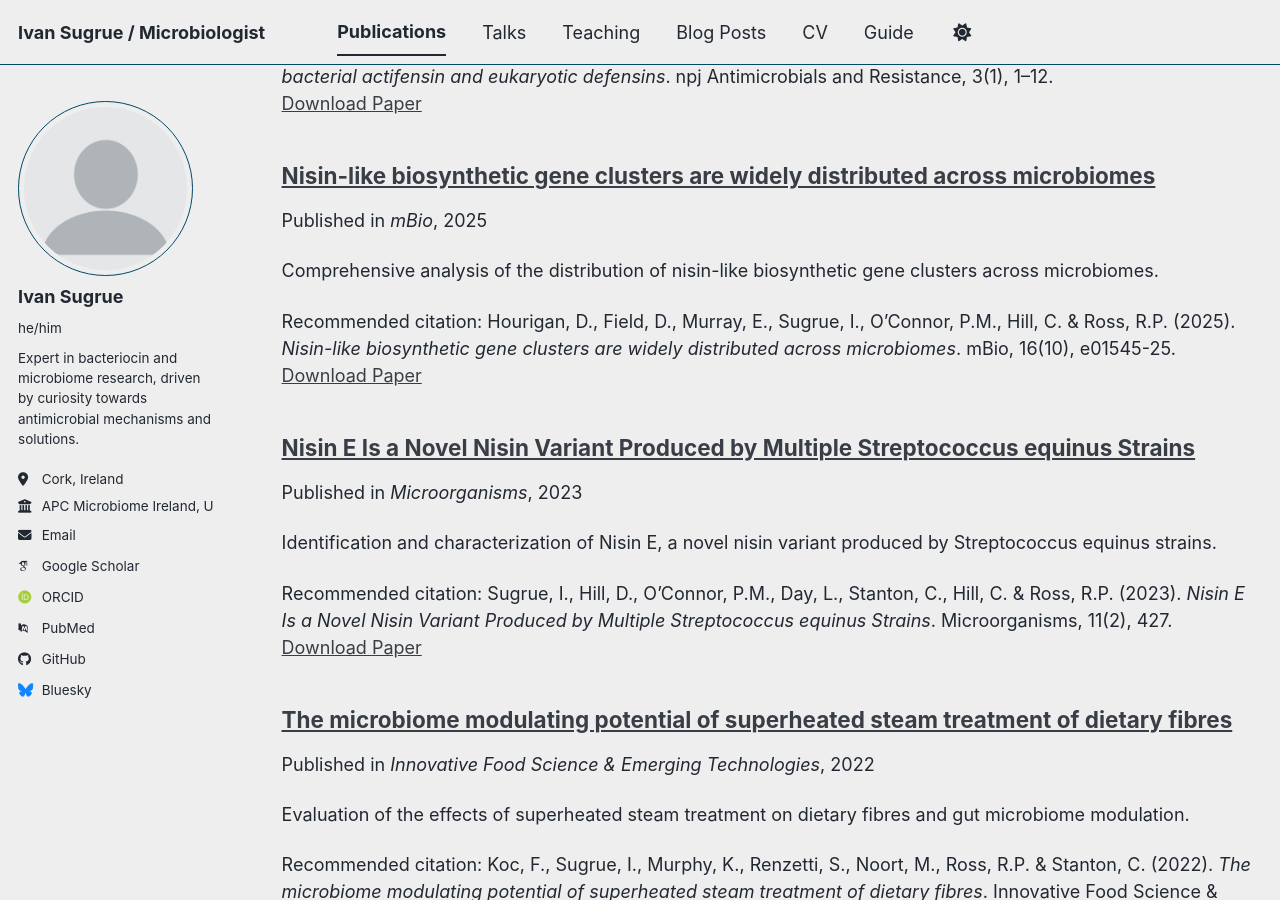
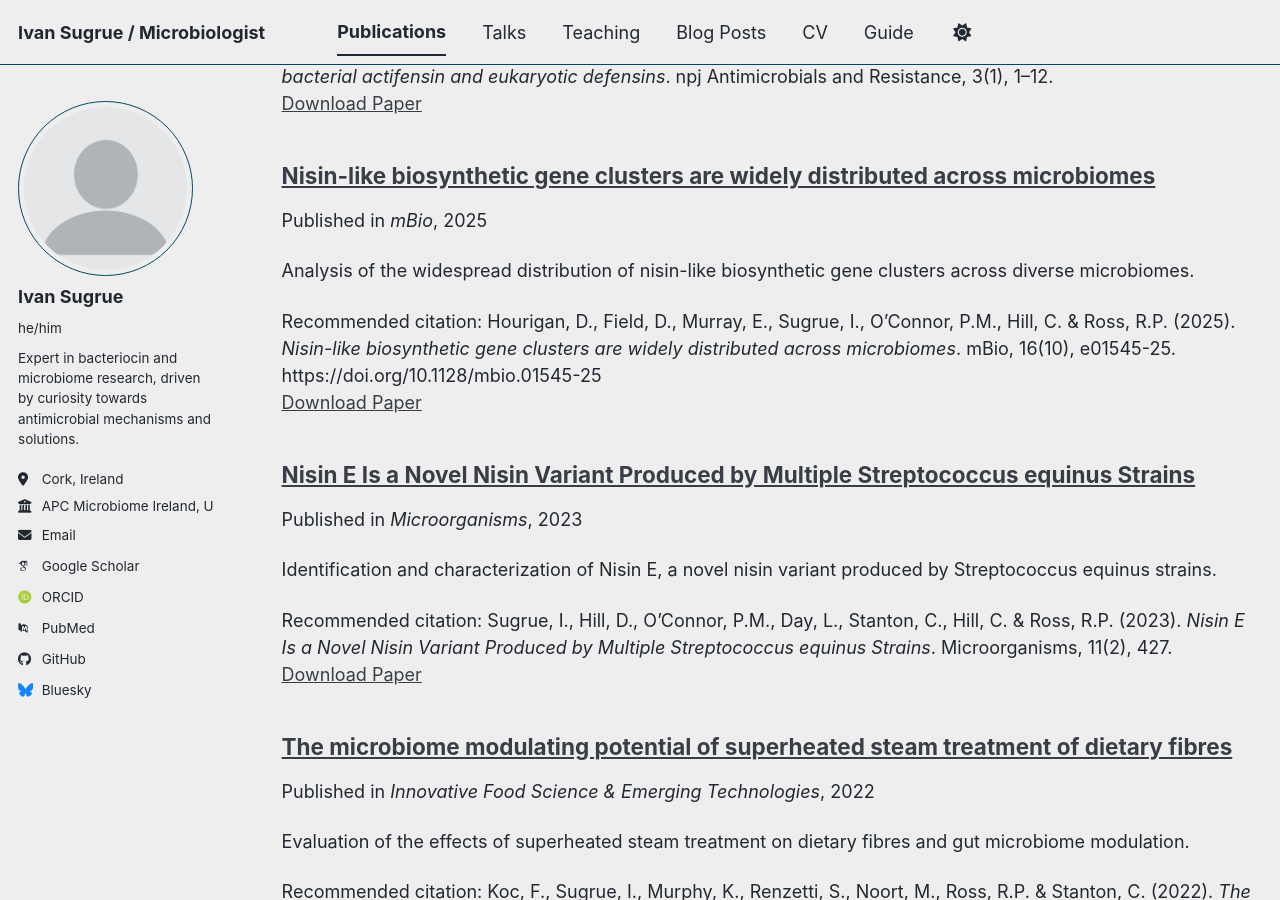
Before and after one commit to ivansugrue/ivansugrue.github.io, a Jekyll site: the page built from _pages/publications.html, in a window 1280 px wide and 900 px high, scrolled down 470 px. Built offline with Jekyll 4.4.1, drawn with Linux system fonts in a browser that asks for light colours; some web fonts are replaced; a script bundle is joined from its source files by our own code; library files that are not in the unit come from our copies.

Commit message:
Update 2025-01-02-nisin-like-gene-clusters.md

```diff
--- a/_publications/2025-01-02-nisin-like-gene-clusters.md
+++ b/_publications/2025-01-02-nisin-like-gene-clusters.md
@@ -3,9 +3,9 @@ title: "Nisin-like biosynthetic gene clusters are widely distributed across micr
 collection: publications
 category: manuscripts
 permalink: /publication/2025-nisin-like-gene-clusters
-excerpt: "Comprehensive analysis of the distribution of nisin-like biosynthetic gene clusters across microbiomes."
+excerpt: "Analysis of the widespread distribution of nisin-like biosynthetic gene clusters across diverse microbiomes."
 date: 2025-01-02
 venue: "mBio"
 paperurl: "https://doi.org/10.1128/mbio.01545-25"
-citation: "Hourigan, D., Field, D., Murray, E., Sugrue, I., O’Connor, P.M., Hill, C. & Ross, R.P. (2025). <i>Nisin-like biosynthetic gene clusters are widely distributed across microbiomes</i>. mBio, 16(10), e01545-25."
+citation: "Hourigan, D., Field, D., Murray, E., Sugrue, I., O’Connor, P.M., Hill, C. & Ross, R.P. (2025). <i>Nisin-like biosynthetic gene clusters are widely distributed across microbiomes</i>. mBio, 16(10), e01545-25. https://doi.org/10.1128/mbio.01545-25"
 ---
```
